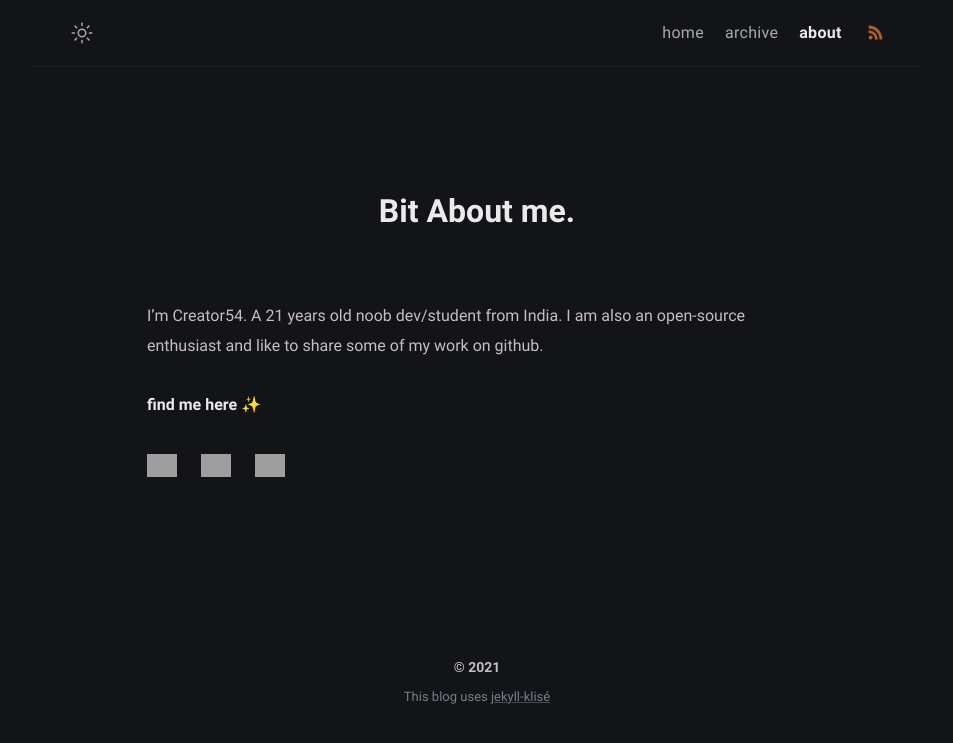
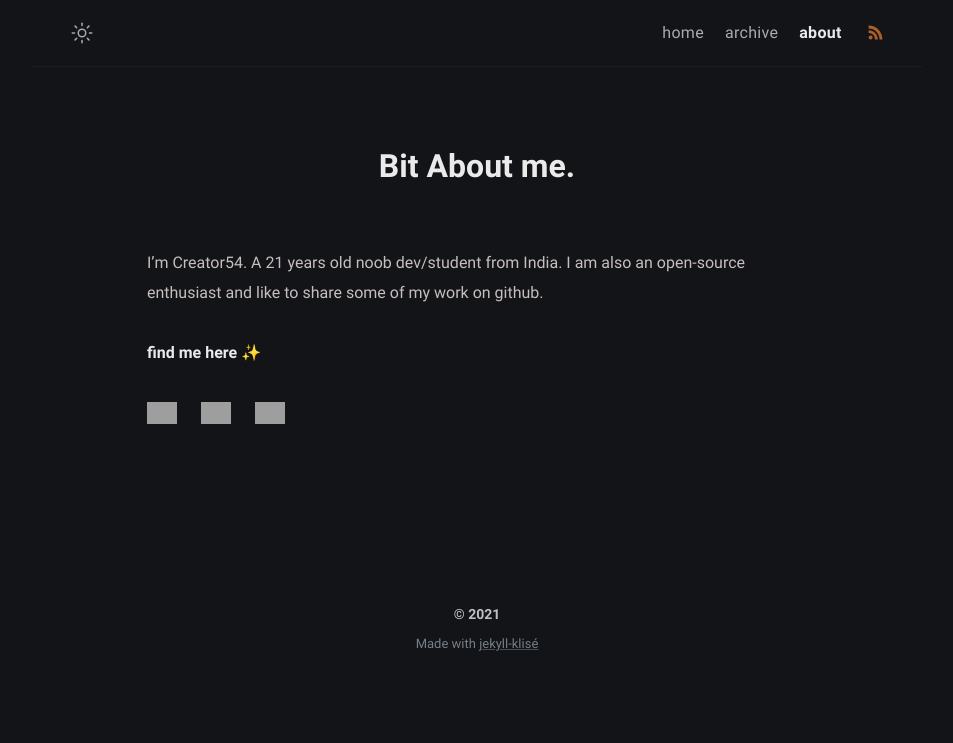
Before and after one commit to Creator54/creator54.github.io, a Jekyll site: the page built from about.md, in a window 1280 px wide. Shown: the top 743 px of the page, without its empty margins (163-1116 px from the left). Built offline with Jekyll 4.4.1, drawn with Linux system fonts in a browser that asks for light colours; grey boxes are pictures that could not be loaded.

Commit message:
update scss + footer info

```diff
--- a/_includes/footer.html
+++ b/_includes/footer.html
@@ -2,7 +2,7 @@
   <span class="footer_item"><br>&copy; {{ site.time | date: "%Y" }}</span>
   <small class="footer_copyright">
     <!-- Klisé Theme: https://github.com/piharpi/jekyll-klise -->
-    This blog uses
+    Made with
     <a
       href="https://github.com/piharpi/jekyll-klise"
       target="_blank"
--- a/_sass/klise/_post.scss
+++ b/_sass/klise/_post.scss
@@ -8,7 +8,7 @@
 
 // Post title
 .header {
-  margin-top: 7.8em;
+  margin-top: 5em;
   margin-bottom: 3em;
 
   .tags {
@@ -69,7 +69,6 @@
 
 // Post content
 .page-content {
-  padding-top: 8px;
 
   iframe {
     text-align: center;
```
